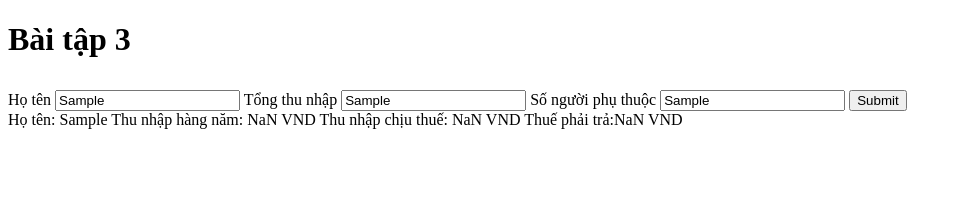
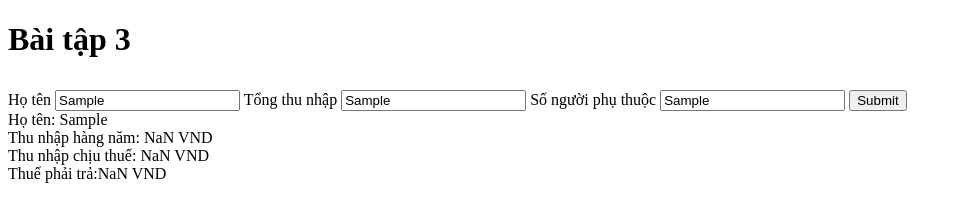
Before and after one commit to ITPHashagi/exercise_js_d2, a plain HTML site: page ex3/index.html in a window 1280 px wide. Both pictures are taken after typing "Sample", "Sample", "Sample" into the empty fields and a click on the button "Submit". Shown: the whole page, without its empty margins (0-962 px from the left). Drawn offline with Linux system fonts and the light colour scheme.

Commit message:
add <br> cho output

```diff
--- a/ex3/index.html
+++ b/ex3/index.html
@@ -18,7 +18,7 @@
       placeholder="Nhập số người phụ thuộc..."
     />
     <button style="margin-top: 10px" id="btnSubmit">Submit</button>
-    <div><span id="output"></span></div>
+    <div id="output"></div>
 
     <script src="main.js"></script>
   </body>
--- a/ex3/main.js
+++ b/ex3/main.js
@@ -28,5 +28,5 @@ document.getElementById("btnSubmit").onclick = function () {
     let thuePhaiTra = tinhThuNhapChiuThue(thuNhapChiuThue);
     document.getElementById(
       "output"
-    ).textContent = `Họ tên: ${hoTen}\n Thu nhập hàng năm: ${tongThuNhap} VND\nThu nhập chịu thuế: ${thuNhapChiuThue.toLocaleString()} VND\nThuế phải trả:${thuePhaiTra.toLocaleString()} VND`;
+    ).innerHTML = `Họ tên: ${hoTen} <br> Thu nhập hàng năm: ${tongThuNhap} VND <br>Thu nhập chịu thuế: ${thuNhapChiuThue.toLocaleString()} VND <br>Thuế phải trả:${thuePhaiTra.toLocaleString()} VND`;
 };
```
